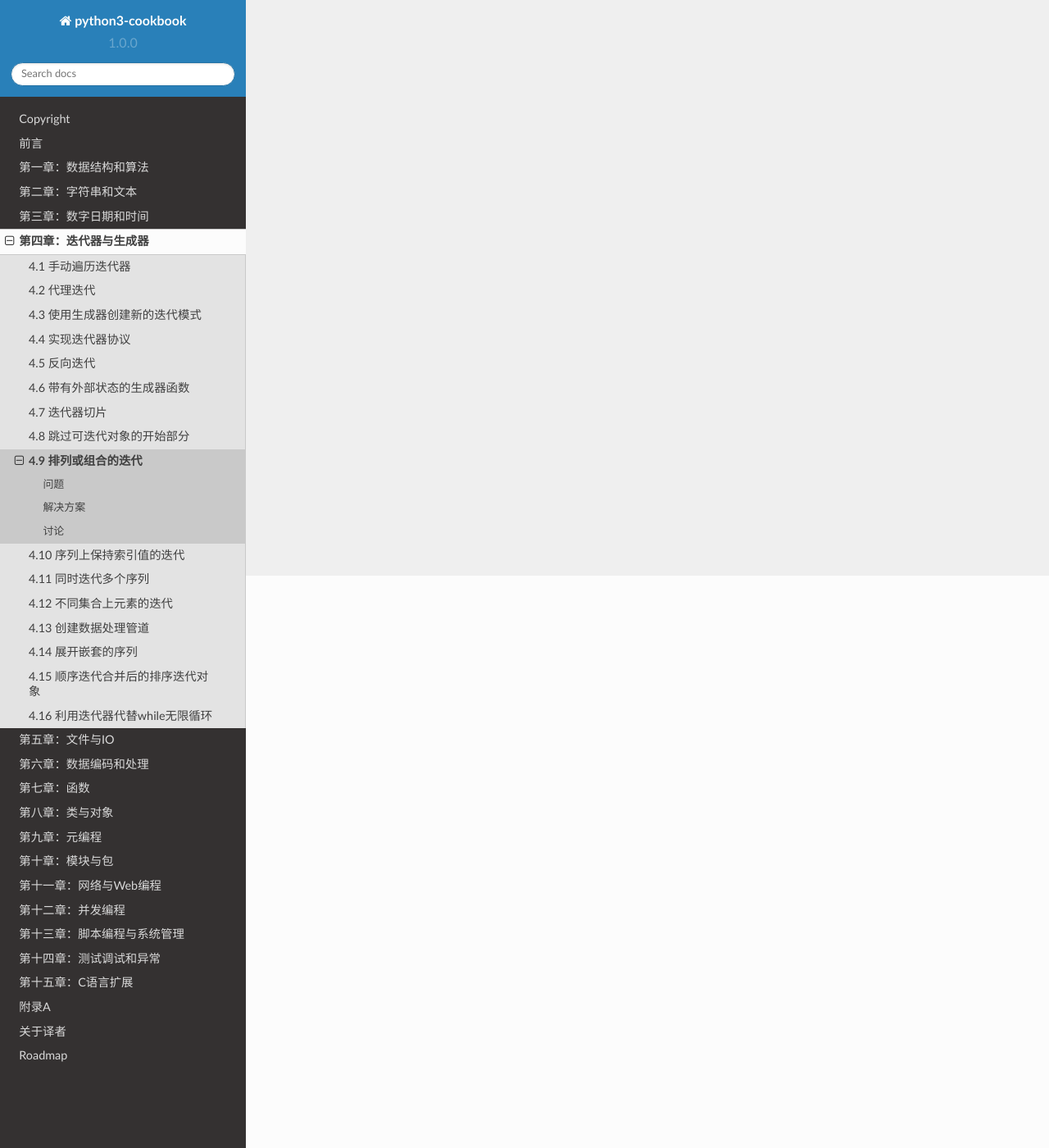
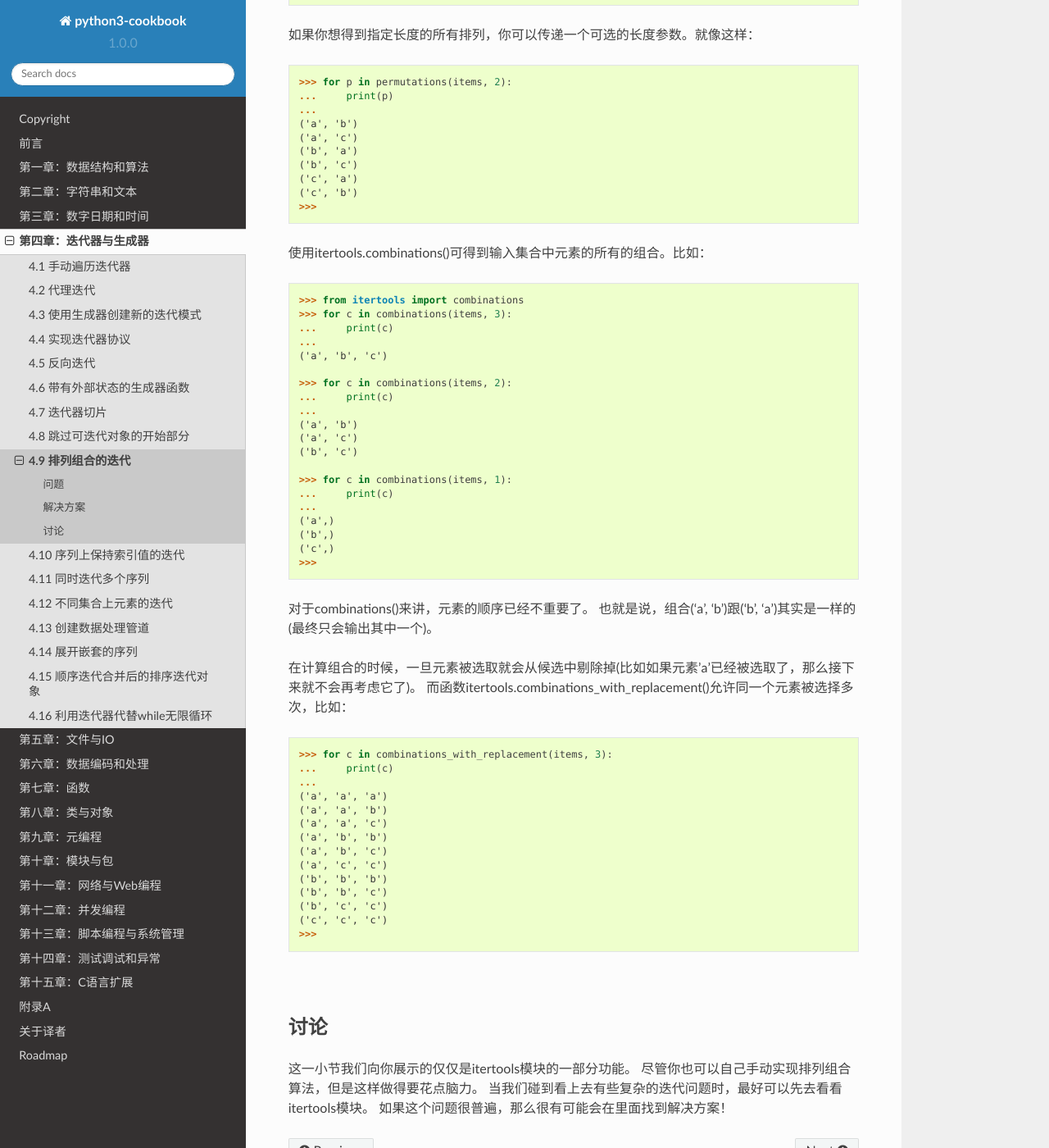
Before and after one commit to yidao620c/python3-cookbook, a Sphinx documentation site: the page built from source/c04/p09_iterate_over_combination_or_permutation.rst, in a window 1280 px wide and 1400 px high, scrolled down 698 px. Shown: the whole window at 82% size. Built offline with Sphinx 7.4.7 and the Read the Docs theme 2.0.0, drawn with Linux system fonts in a browser that asks for light colours; some of the changed text lies outside the part shown.

Commit message:
4.9小节完成！

```diff
--- a/source/c04/p09_iterate_over_combination_or_permutation.rst
+++ b/source/c04/p09_iterate_over_combination_or_permutation.rst
@@ -1,18 +1,105 @@
 ============================
-4.9 排列或组合的迭代
+4.9 排列组合的迭代
 ============================
 
 ----------
 问题
 ----------
-todo...
+你想迭代遍历一个集合中元素的所有可能的排列或组合
+
+|
 
 ----------
 解决方案
 ----------
-todo...
+itertools模块提供了三个函数来解决这类问题。
+其中一个是itertools.permutations()，它接受一个集合并产生一个元组序列，每个元组由集合中所有元素的一个可能排列组成。
+也就是说通过打乱集合中元素排列顺序生成一个元组，比如：
+
+.. code-block:: python
+
+    >>> items = ['a', 'b', 'c']
+    >>> from itertools import permutations
+    >>> for p in permutations(items):
+    ...     print(p)
+    ...
+    ('a', 'b', 'c')
+    ('a', 'c', 'b')
+    ('b', 'a', 'c')
+    ('b', 'c', 'a')
+    ('c', 'a', 'b')
+    ('c', 'b', 'a')
+    >>>
+
+如果你想得到指定长度的所有排列，你可以传递一个可选的长度参数。就像这样：
+
+.. code-block:: python
+
+    >>> for p in permutations(items, 2):
+    ...     print(p)
+    ...
+    ('a', 'b')
+    ('a', 'c')
+    ('b', 'a')
+    ('b', 'c')
+    ('c', 'a')
+    ('c', 'b')
+    >>>
+
+使用itertools.combinations()可得到输入集合中元素的所有的组合。比如：
+
+.. code-block:: python
+
+    >>> from itertools import combinations
+    >>> for c in combinations(items, 3):
+    ...     print(c)
+    ...
+    ('a', 'b', 'c')
+
+    >>> for c in combinations(items, 2):
+    ...     print(c)
+    ...
+    ('a', 'b')
+    ('a', 'c')
+    ('b', 'c')
+
+    >>> for c in combinations(items, 1):
+    ...     print(c)
+    ...
+    ('a',)
+    ('b',)
+    ('c',)
+    >>>
+
+对于combinations()来讲，元素的顺序已经不重要了。
+也就是说，组合('a', 'b')跟('b', 'a')其实是一样的(最终只会输出其中一个)。
+
+在计算组合的时候，一旦元素被选取就会从候选中剔除掉(比如如果元素'a'已经被选取了，那么接下来就不会再考虑它了)。
+而函数itertools.combinations_with_replacement()允许同一个元素被选择多次，比如：
+
+.. code-block:: python
+
+    >>> for c in combinations_with_replacement(items, 3):
+    ...     print(c)
+    ...
+    ('a', 'a', 'a')
+    ('a', 'a', 'b')
+    ('a', 'a', 'c')
+    ('a', 'b', 'b')
+    ('a', 'b', 'c')
+    ('a', 'c', 'c')
+    ('b', 'b', 'b')
+    ('b', 'b', 'c')
+    ('b', 'c', 'c')
+    ('c', 'c', 'c')
+    >>>
+
+|
 
 ----------
 讨论
 ----------
-todo...
+这一小节我们向你展示的仅仅是itertools模块的一部分功能。
+尽管你也可以自己手动实现排列组合算法，但是这样做得要花点脑力。
+当我们碰到看上去有些复杂的迭代问题时，最好可以先去看看itertools模块。
+如果这个问题很普遍，那么很有可能会在里面找到解决方案！
```
Also changed, not shown: 1 other file.
